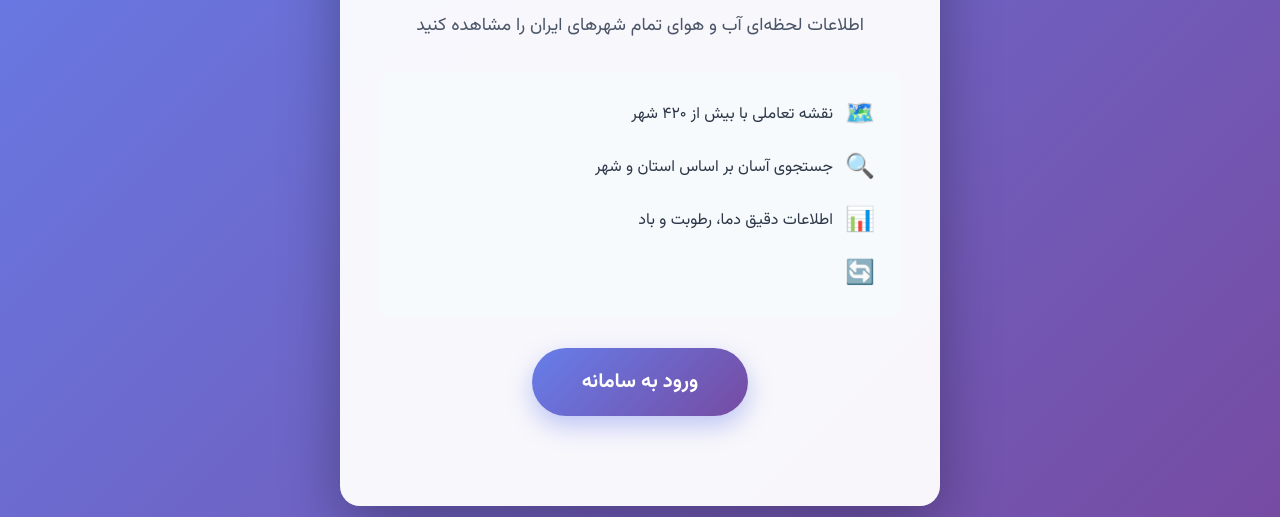
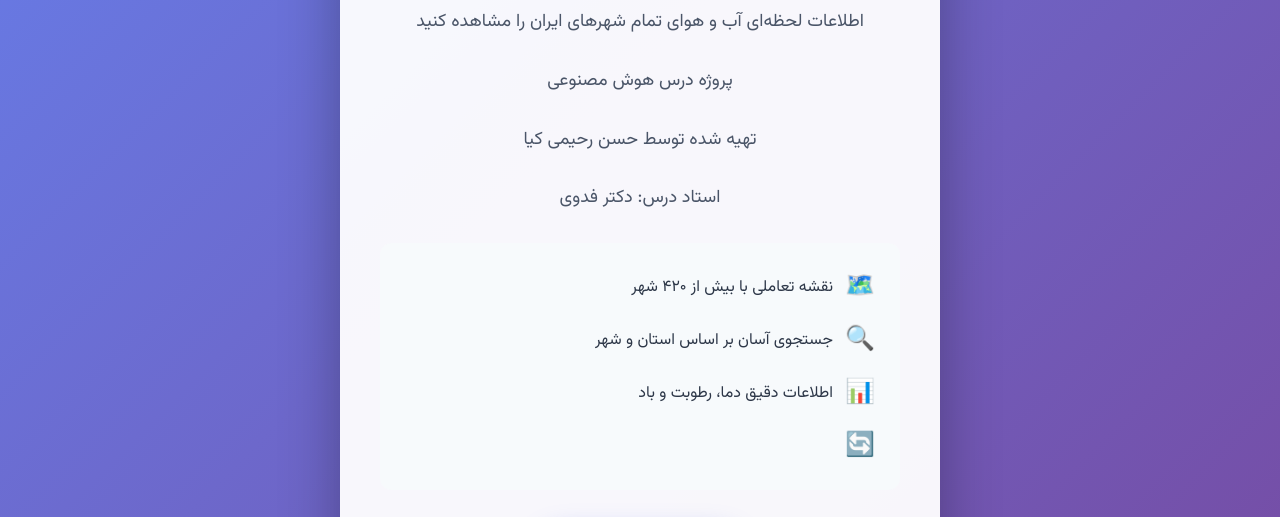
Before and after one commit to hassanrahimikia/iran-weather, a plain HTML site: page index.html in a window 1280 px wide. Shown: the part 270-787 px from the top of the page. Drawn offline with Linux system fonts and the light colour scheme.

Commit message:
Update index.html

```diff
--- a/index.html
+++ b/index.html
@@ -160,6 +160,9 @@
         <div class="logo">🌤️</div>
         <h1>سامانه آب و هوای ایران</h1>
         <p class="subtitle">اطلاعات لحظه‌ای آب و هوای تمام شهرهای ایران را مشاهده کنید</p>
+        <p class="subtitle">پروژه درس هوش مصنوعی</p>
+        <p class="subtitle">تهیه شده توسط حسن رحیمی کیا</p>
+        <p class="subtitle">استاد درس: دکتر فدوی</p>
 
         <div class="features">
             <div class="feature-item">
```
